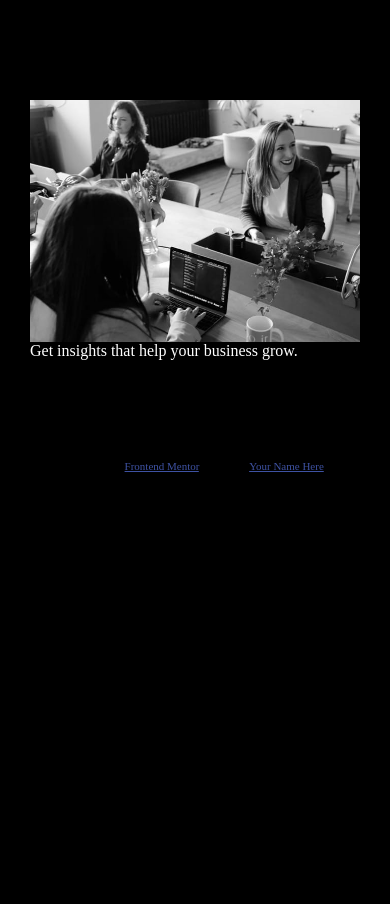
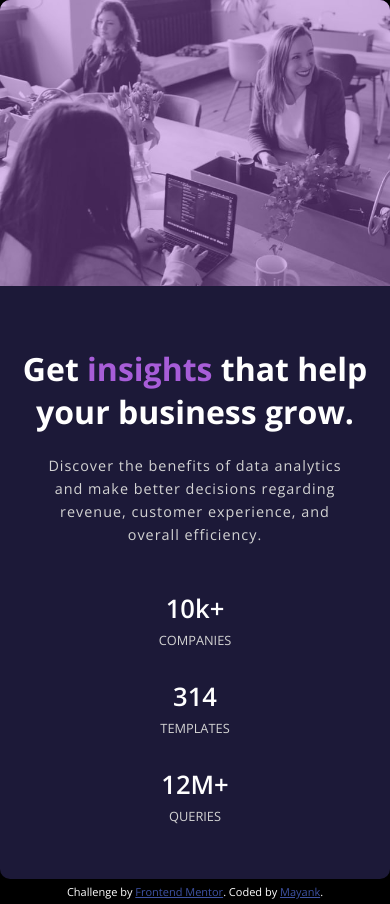
Before and after one commit to mayanksolan/fm-stats-preview-card-component, a plain HTML site: page index.html in a window 390 px wide. Before the commit the page ends 844 px from the top, so only its background shows below. Drawn offline with nearby package versions, Linux system fonts and the light colour scheme.

Commit message:
finalized

```diff
--- a/index.html
+++ b/index.html
@@ -12,6 +12,11 @@
       href="./images/favicon-32x32.png"
     />
     <link rel="stylesheet" href="styles.css" />
+    <link rel="preconnect" href="https://fonts.gstatic.com" />
+    <link
+      href="https://fonts.googleapis.com/css2?family=Open+Sans:wght@400;600;700&display=swap"
+      rel="stylesheet"
+    />
 
     <title>Frontend Mentor | Stats preview card component</title>
 
@@ -27,9 +32,30 @@
     </style>
   </head>
   <body>
+    <div class="card-wrapper">
       <div class="card">
+        <div class="text-block-wrapper">
           <div class="text-block">
-        <div class="head-text">Get insights that help your business grow.</div>
+            <h1>Get <span>insights</span> that help your business grow.</h1>
+            <div class="content">
+              Discover the benefits of data analytics and make better decisions
+              regarding revenue, customer experience, and overall efficiency.
+            </div>
+            <div class="stats">
+              <div class="stats-item">
+                <div class="number">10k+</div>
+                <div class="text">Companies</div>
+              </div>
+              <div class="stats-item">
+                <div class="number">314</div>
+                <div class="text">Templates</div>
+              </div>
+              <div class="stats-item">
+                <div class="number">12M+</div>
+                <div class="text">Queries</div>
+              </div>
+            </div>
+          </div>
         </div>
         <div class="image-block">
           <img
@@ -44,11 +70,12 @@
           />
         </div>
       </div>
+    </div>
     <div class="attribution">
       Challenge by
       <a href="https://www.frontendmentor.io?ref=challenge" target="_blank"
         >Frontend Mentor</a
-      >. Coded by <a href="#">Your Name Here</a>.
+      >. Coded by <a href="#">Mayank</a>.
     </div>
   </body>
 </html>
--- a/styles.css
+++ b/styles.css
@@ -2,29 +2,102 @@ body {
   background-color: #000;
   height: 100vh;
   margin: 0;
+  font-family: "Open Sans", sans-serif;
+}
+.card-wrapper {
+  width: 90%;
+  margin: 150px auto;
+  border-radius: 10px;
+  overflow: hidden;
 }
 .card {
   display: flex;
   justify-content: center;
-  padding: 150px 300px;
+}
+.text-block-wrapper {
+  flex: 1;
+  color: #fff;
+  background-color: #1c1938;
+  display: flex;
+  flex-direction: column;
+  justify-content: center;
+  align-items: center;
 }
 .text-block {
-  flex: 1;
-  color: #fff;
+  padding: 15%;
+}
+.text-block h1 span {
+  color: #a75dd8;
+}
+.text-block .content {
+  font-size: 0.9rem;
+  letter-spacing: 1px;
+  line-height: 1.6;
+  color: lightgray;
+}
+.text-block .stats {
+  padding-top: 70px;
+  display: flex;
+  justify-content: space-between;
+}
+.text-block .stats .stats-item {
+  display: flex;
+  flex-direction: column;
+}
+.text-block .stats .stats-item .number {
+  font-weight: 600;
+  font-size: 1.6rem;
+  padding-bottom: 5px;
+}
+.text-block .stats .stats-item .text {
+  font-size: 0.8rem;
+  text-transform: uppercase;
+  color: lightgray;
 }
 .image-block {
   flex: 1;
-  border-top-right-radius: 5px;
-  border-bottom-right-radius: 5px;
+  background-color: #a75dd8;
+}
+.image-block img {
+  opacity: 0.6;
+  height: 100%;
+  width: 100%;
 }
 .mobile-image {
   display: none;
 }
+.attribution {
+  padding: 5px 0;
+  color: #fff;
+}
 
 @media only screen and (max-width: 500px) {
+  .card-wrapper {
+    width: 100%;
+    margin: 0 auto;
+    background-color: #000;
+    overflow: hidden;
+    padding: 0;
+  }
   .card {
     flex-direction: column-reverse;
-    padding: 100px 30px;
+    border-radius: 10px;
+  }
+  .text-block {
+    padding: 10% 5%;
+    text-align: center;
+  }
+  .text-block .content {
+    padding: 0 8%;
+  }
+  .text-block .stats {
+    padding-top: 30px;
+    flex-direction: column;
+  }
+  .text-block .stats .stats-item {
+    display: flex;
+    flex-direction: column;
+    padding: 15px 0;
   }
   .mobile-image {
     display: block;
```
Lines whose indentation alone changed are shown as unchanged.
